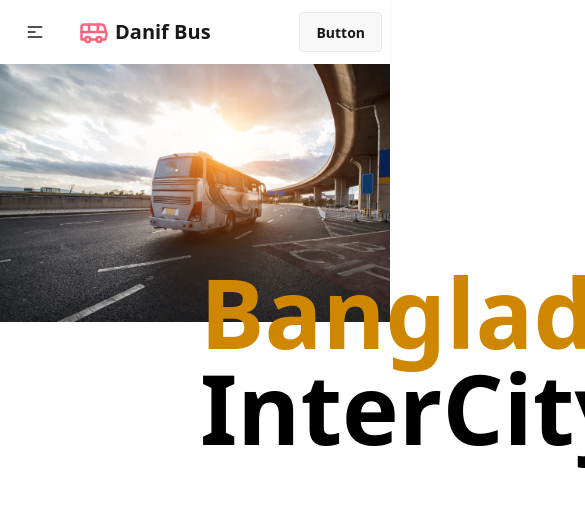
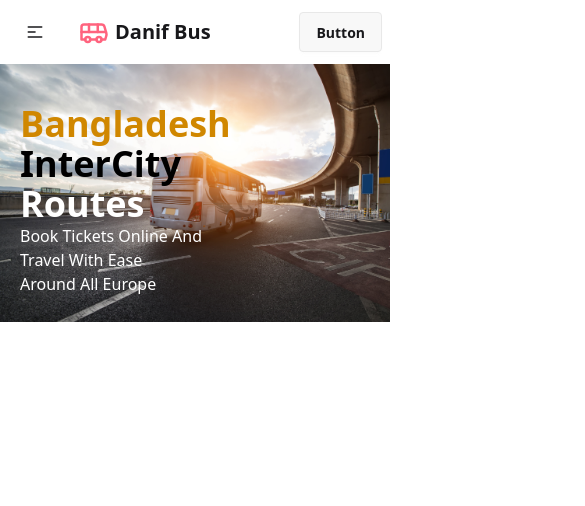
Before and after one commit to asadulhabibasif26/danif-bus-clint, a React (Vite) app: page / in a window 390 px wide. Shown: the top 506 px of the page, 585 px wide, since content can reach past the window. Built offline with nearby package versions, Linux system fonts and the light colour scheme.

Commit message:
banner section add

```diff
--- a/src/Home/Banner/Banner.jsx
+++ b/src/Home/Banner/Banner.jsx
@@ -10,11 +10,11 @@ const Banner = () => {
           src={busBanner}
           alt="bus"
         />
-        <div className="  absolute top-50 left-50 text-black">
-          <h2 className="text-8xl font-bold text-yellow-600">Bangladesh</h2>
-          <h2 className="text-8xl font-bold "> InterCity </h2>
+        <div className="  absolute md:top-50 top-10 md:left-50 left-5 text-black">
+          <h2 className="md:text-8xl text-4xl font-bold text-yellow-600">Bangladesh</h2>
+          <h2 className="md:text-8xl text-4xl font-bold "> InterCity </h2>
           <div className="md:flex items-center">
-            <h2 className="text-8xl font-bold text-white"> Routes </h2>
+            <h2 className="md:text-8xl text-4xl font-bold text-white"> Routes </h2>
             <span className=" text-white md:pt-6 md:ml-2">Book Tickets Online And <br /> Travel With Ease <br />Around All Europe</span>
           </div>
         </div>
```
